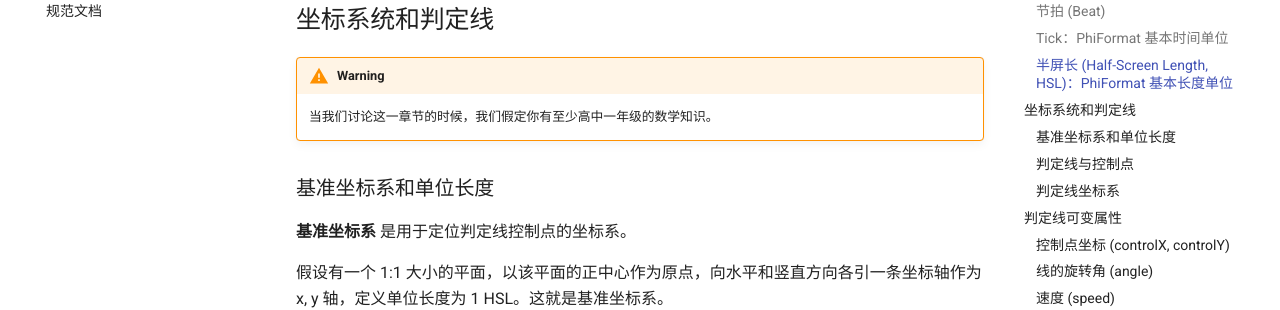
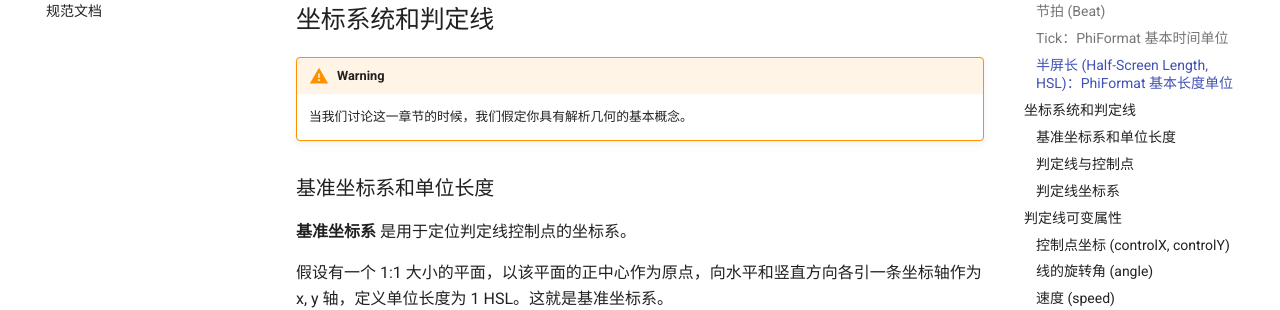
Before and after one commit to laoli404for/PhiFormat, an MkDocs documentation site: the page built from docs/basic-concepts.md, in a window 1280 px wide and 900 px high, scrolled down 815 px. Shown: the part 151-461 px from the top of the window. Built offline with MkDocs 1.6.1 and Material for MkDocs 9.7.7, drawn with Linux system fonts in a browser that asks for light colours; comment, search, counter and statistics services are not loaded.

Commit message:
fix: chore

```diff
--- a/docs/basic-concepts.md
+++ b/docs/basic-concepts.md
@@ -28,7 +28,7 @@ PhiFormat 设计上支持多 BPM 的音乐。
 ## 坐标系统和判定线
 
 !!! warning
-    当我们讨论这一章节的时候，我们假定你有至少高中一年级的数学知识。
+    当我们讨论这一章节的时候，我们假定你具有解析几何的基本概念。
 
 ### 基准坐标系和单位长度
 
```
Also changed, not shown: docs/specs.md (+1 -1 lines), 1 other file.
